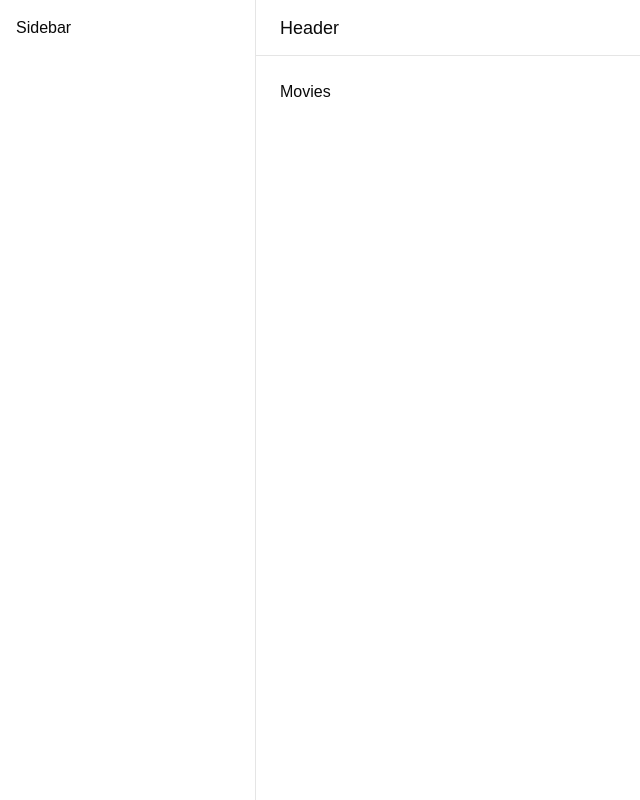
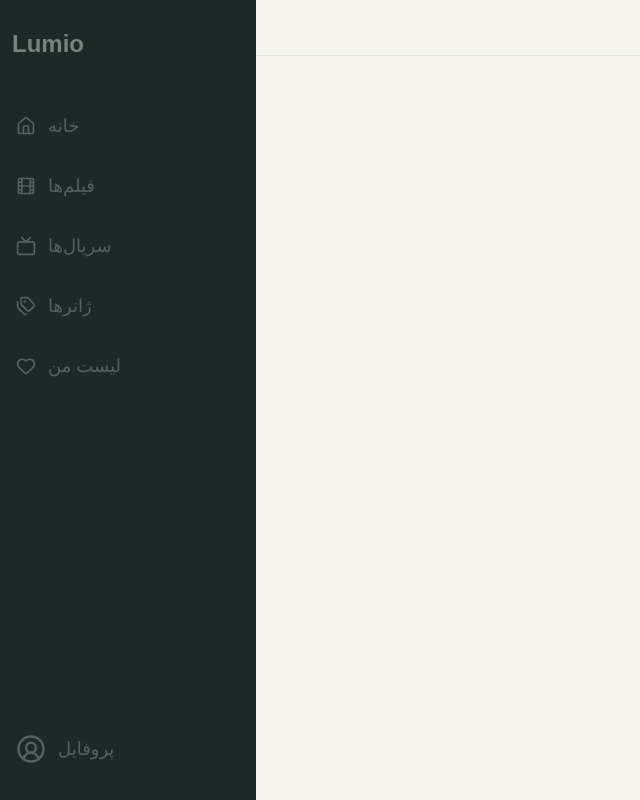
Before and after one commit to Delaramzed/Lumio, a React (Vite) app: page /movies in a window 1280 px wide. Shown: the whole page, without its empty margins (0-640 px from the left). Built offline with nearby package versions, Linux system fonts and the light colour scheme.

Commit message:
feat: make sidebar responsive

```diff
--- a/package.json
+++ b/package.json
@@ -17,7 +17,7 @@
     "axios": "^1.20.0",
     "class-variance-authority": "^0.7.1",
     "cn": "^0.4.0",
-    "lucide-react": "^1.47.0",
+    "lucide-react": "^1.48.0",
     "motion": "^13.4.0",
     "react": "^19.2.8",
     "react-dom": "^19.2.8",
--- a/src/components/layout/Sidebar.tsx
+++ b/src/components/layout/Sidebar.tsx
@@ -1,7 +1,71 @@
-export default function Sidebar() {
+import {
+  CircleUserRound,
+  Film,
+  Heart,
+  Home,
+  Menu,
+  Tags,
+  Tv,
+  X,
+} from "lucide-react";
+import { useState } from "react";
+
+function Sidebar() {
+  const [isOpen, setIsOpen] = useState(false);
   return (
-    <aside className="border-border bg-card hidden w-64 flex-col border-r p-4 md:flex">
-      <p className="text-md font-medium">Sidebar</p>
-    </aside>
+    <>
+      <button
+        onClick={() => setIsOpen(true)}
+        className="fixed top-4 left-4 z-50 md:hidden"
+      >
+        <Menu size={24} />
+      </button>
+
+     <aside
+  className={`bg-on-background fixed top-0 left-0 z-50 flex h-screen w-64 flex-col  ${
+    isOpen ? "flex" : "hidden"
+  } md:flex`}
+>
+        <button onClick={() => setIsOpen(false)} className="mb-6 md:hidden">
+          <X size={24} />
+        </button>
+        <div className="mb-10 px-3 pt-7">
+          <h1 className="text-text-secondary items-center text-2xl font-bold">
+            Lumio
+          </h1>
+        </div>
+
+        <nav className="flex flex-col gap-2">
+          <button className="text-nav-text hover:bg-nav-active-bg flex w-full items-center gap-3 rounded-xl px-4 py-3 text-left text-lg">
+            <Home size={20} />
+            خانه
+          </button>
+          <button className="text-nav-text hover:bg-nav-hover-bg flex w-full items-center gap-3 rounded-xl px-4 py-3 text-left text-lg transition-colors">
+            <Film size={20} />
+            فیلم‌ها
+          </button>
+          <button className="text-nav-text hover:bg-nav-hover-bg flex w-full items-center gap-3 rounded-xl px-4 py-3 text-left text-lg transition-colors">
+            <Tv size={20} />
+            سریال‌ها
+          </button>
+          <button className="text-nav-text hover:bg-nav-hover-bg flex w-full items-center gap-3 rounded-xl px-4 py-3 text-left text-lg transition-colors">
+            <Tags size={20} />
+            ژانرها
+          </button>
+          <button className="text-nav-text hover:bg-nav-hover-bg flex w-full items-center gap-3 rounded-xl px-4 py-3 text-left text-lg transition-colors">
+            <Heart size={20} />
+            لیست من
+          </button>
+        </nav>
+
+        <div className="mt-auto  pb-6">
+          <button className="text-nav-text hover:bg-nav-hover-bg flex w-full items-center gap-3 rounded-xl px-4 py-3 text-left text-lg transition-colors">
+            <CircleUserRound size={30} />
+            پروفایل
+          </button>
+        </div>
+      </aside>
+    </>
   );
 }
+export default Sidebar;
--- a/src/index.css
+++ b/src/index.css
@@ -121,7 +121,7 @@
     @apply border-border outline-ring/50;
   }
   body {
-    @apply bg-background text-foreground;
+    @apply bg-background text-text-primary;
   }
   html {
     @apply font-sans;
@@ -179,117 +179,15 @@
   --color-neutral-8: var(--neutral-8);
   --color-neutral-9: var(--neutral-9);
   --color-neutral-10: var(--neutral-10);
-
 }
 
 @theme inline {
   --font-heading: var(--font-sans);
-  --font-sans: 'Geist Variable', sans-serif;
-  --color-sidebar-ring: var(--sidebar-ring);
-  --color-sidebar-border: var(--sidebar-border);
-  --color-sidebar-accent-foreground: var(--sidebar-accent-foreground);
-  --color-sidebar-accent: var(--sidebar-accent);
-  --color-sidebar-primary-foreground: var(--sidebar-primary-foreground);
-  --color-sidebar-primary: var(--sidebar-primary);
-  --color-sidebar-foreground: var(--sidebar-foreground);
-  --color-sidebar: var(--sidebar);
-  --color-chart-5: var(--chart-5);
-  --color-chart-4: var(--chart-4);
-  --color-chart-3: var(--chart-3);
-  --color-chart-2: var(--chart-2);
-  --color-chart-1: var(--chart-1);
-  --color-ring: var(--ring);
-  --color-input: var(--input);
+
+  --color-ring: var(--primary);
   --color-border: var(--border);
-  --color-destructive: var(--destructive);
-  --color-accent-foreground: var(--accent-foreground);
+  --color-background: var(--background);
+
+  --color-primary: var(--primary);
   --color-accent: var(--accent);
-  --color-muted-foreground: var(--muted-foreground);
-  --color-muted: var(--muted);
-  --color-secondary-foreground: var(--secondary-foreground);
-  --color-secondary: var(--secondary);
-  --color-primary-foreground: var(--primary-foreground);
-  --color-primary: var(--primary);
-  --color-popover-foreground: var(--popover-foreground);
-  --color-popover: var(--popover);
-  --color-card-foreground: var(--card-foreground);
-  --color-card: var(--card);
-  --color-foreground: var(--foreground);
-  --color-background: var(--background);
-  --radius-sm: calc(var(--radius) * 0.6);
-  --radius-md: calc(var(--radius) * 0.8);
-  --radius-lg: var(--radius);
-  --radius-xl: calc(var(--radius) * 1.4);
-  --radius-2xl: calc(var(--radius) * 1.8);
-  --radius-3xl: calc(var(--radius) * 2.2);
-  --radius-4xl: calc(var(--radius) * 2.6);
 }
-
-:root {
-  --background: oklch(1 0 0);
-  --foreground: oklch(0.145 0 0);
-  --card: oklch(1 0 0);
-  --card-foreground: oklch(0.145 0 0);
-  --popover: oklch(1 0 0);
-  --popover-foreground: oklch(0.145 0 0);
-  --primary: oklch(0.205 0 0);
-  --primary-foreground: oklch(0.985 0 0);
-  --secondary: oklch(0.97 0 0);
-  --secondary-foreground: oklch(0.205 0 0);
-  --muted: oklch(0.97 0 0);
-  --muted-foreground: oklch(0.556 0 0);
-  --accent: oklch(0.97 0 0);
-  --accent-foreground: oklch(0.205 0 0);
-  --destructive: oklch(0.577 0.245 27.325);
-  --border: oklch(0.922 0 0);
-  --input: oklch(0.922 0 0);
-  --ring: oklch(0.708 0 0);
-  --chart-1: oklch(0.87 0 0);
-  --chart-2: oklch(0.556 0 0);
-  --chart-3: oklch(0.439 0 0);
-  --chart-4: oklch(0.371 0 0);
-  --chart-5: oklch(0.269 0 0);
-  --radius: 0.625rem;
-  --sidebar: oklch(0.985 0 0);
-  --sidebar-foreground: oklch(0.145 0 0);
-  --sidebar-primary: oklch(0.205 0 0);
-  --sidebar-primary-foreground: oklch(0.985 0 0);
-  --sidebar-accent: oklch(0.97 0 0);
-  --sidebar-accent-foreground: oklch(0.205 0 0);
-  --sidebar-border: oklch(0.922 0 0);
-  --sidebar-ring: oklch(0.708 0 0);
-}
-
-.dark {
-  --background: oklch(0.145 0 0);
-  --foreground: oklch(0.985 0 0);
-  --card: oklch(0.205 0 0);
-  --card-foreground: oklch(0.985 0 0);
-  --popover: oklch(0.205 0 0);
-  --popover-foreground: oklch(0.985 0 0);
-  --primary: oklch(0.922 0 0);
-  --primary-foreground: oklch(0.205 0 0);
-  --secondary: oklch(0.269 0 0);
-  --secondary-foreground: oklch(0.985 0 0);
-  --muted: oklch(0.269 0 0);
-  --muted-foreground: oklch(0.708 0 0);
-  --accent: oklch(0.269 0 0);
-  --accent-foreground: oklch(0.985 0 0);
-  --destructive: oklch(0.704 0.191 22.216);
-  --border: oklch(1 0 0 / 10%);
-  --input: oklch(1 0 0 / 15%);
-  --ring: oklch(0.556 0 0);
-  --chart-1: oklch(0.87 0 0);
-  --chart-2: oklch(0.556 0 0);
-  --chart-3: oklch(0.439 0 0);
-  --chart-4: oklch(0.371 0 0);
-  --chart-5: oklch(0.269 0 0);
-  --sidebar: oklch(0.205 0 0);
-  --sidebar-foreground: oklch(0.985 0 0);
-  --sidebar-primary: oklch(0.488 0.243 264.376);
-  --sidebar-primary-foreground: oklch(0.985 0 0);
-  --sidebar-accent: oklch(0.269 0 0);
-  --sidebar-accent-foreground: oklch(0.985 0 0);
-  --sidebar-border: oklch(1 0 0 / 10%);
-  --sidebar-ring: oklch(0.556 0 0);
-}
--- a/src/pages/HomePage.tsx
+++ b/src/pages/HomePage.tsx
@@ -1,4 +1,3 @@
-
 import HeroSection from "../components/home/HeroSection";
 import ContinueWatching from "../components/home/ContinueWatching";
 import MostPopular from "../components/home/MostPopular";
@@ -6,9 +5,11 @@ import MostPopular from "../components/home/MostPopular";
 function HomePage() {
   return (
     <main>
-      <HeroSection />
-      <ContinueWatching />
-      <MostPopular />
+      <div className="min-h-screen bg-background md:ml-64">
+        <HeroSection />
+        <ContinueWatching />
+        <MostPopular />
+      </div>
     </main>
   );
 }
```
Also changed, not shown: 1 other file (tests, documents, lock files or other folders).
